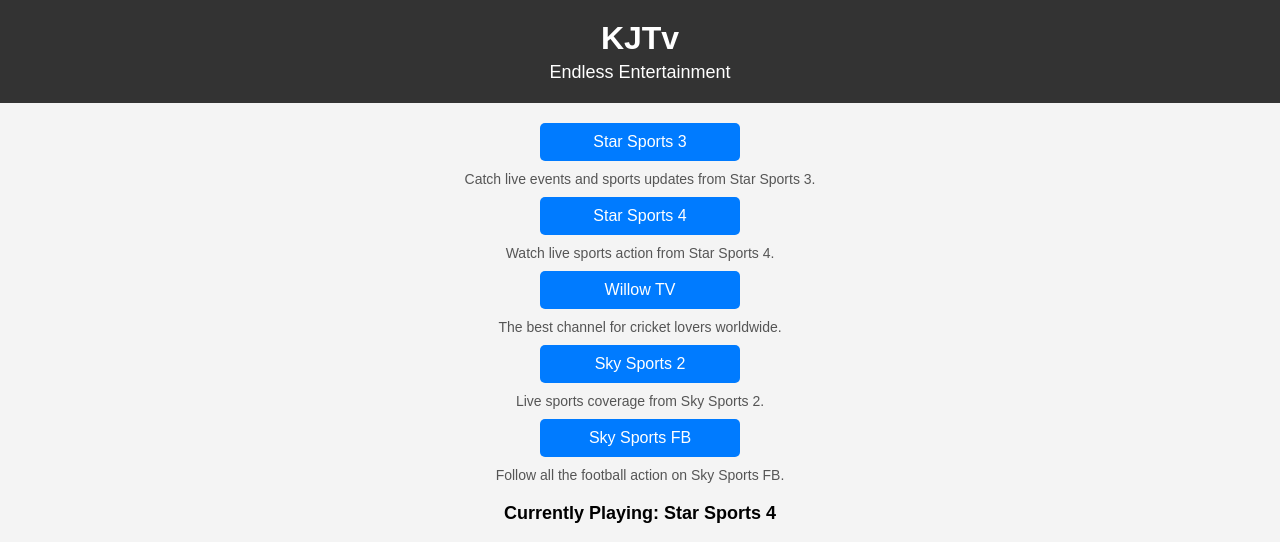
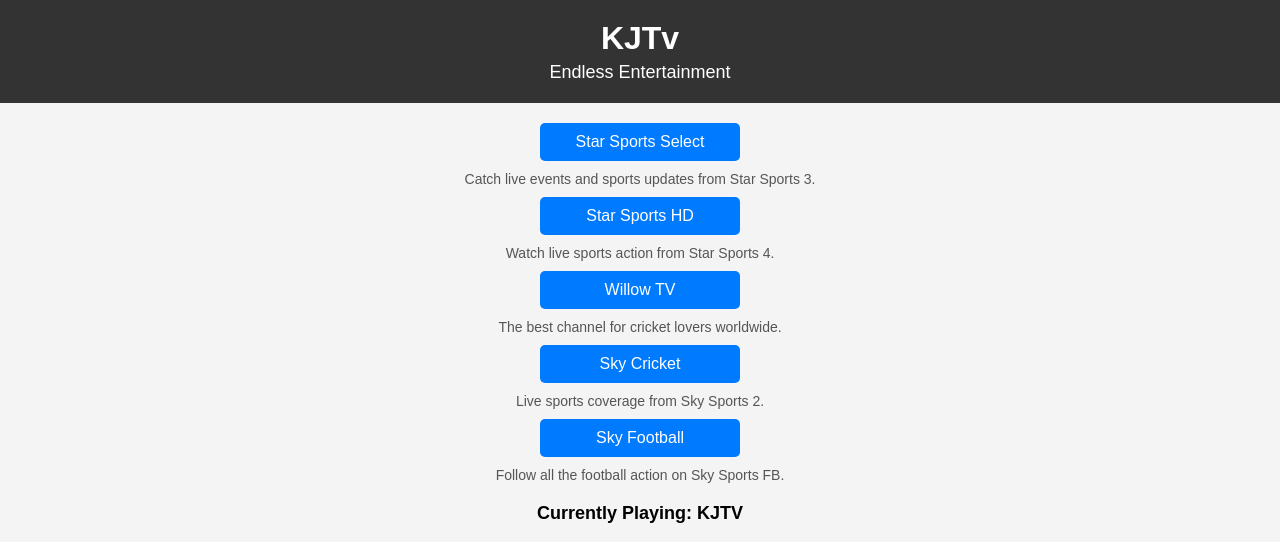
Before and after one commit to harirnb/hari.github.io, a plain HTML site: page hh.html in a window 1280 px wide. Shown: the top 542 px of the page. Drawn offline with Linux system fonts and the light colour scheme.

Commit message:
kjtv.html

```diff
--- a/hh.html
+++ b/hh.html
@@ -131,24 +131,24 @@
     </header>
 
     <div class="button-container">
-        <button onclick="changeChannel('Star Sports 3', 'https://cdn.crichdplays.ru/embed2.php?id=starsp3')">Star Sports 3</button>
+        <button onclick="changeChannel('Star Sports 3', 'https://cdn.crichdplays.ru/embed2.php?id=starsp3')">Star Sports Select</button>
         <p class="description">Catch live events and sports updates from Star Sports 3.</p>
 
-        <button onclick="changeChannel('Star Sports 4', 'https://cdn.crichdplays.ru/embed2.php?id=starsp4')">Star Sports 4</button>
+        <button onclick="changeChannel('Star Sports 4', 'https://cdn.crichdplays.ru/embed2.php?id=starsp4')">Star Sports HD</button>
         <p class="description">Watch live sports action from Star Sports 4.</p>
 
         <button onclick="changeChannel('Willow TV', 'https://cdn.crichdplays.ru/embed2.php?id=willow')">Willow TV</button>
         <p class="description">The best channel for cricket lovers worldwide.</p>
 
-        <button onclick="changeChannel('Sky Sports 2', 'https://cdn.crichdplays.ru/embed2.php?id=skysp2')">Sky Sports 2</button>
+        <button onclick="changeChannel('Sky Sports 2', 'https://cdn.crichdplays.ru/embed2.php?id=skysp2')">Sky Cricket</button>
         <p class="description">Live sports coverage from Sky Sports 2.</p>
 
-        <button onclick="changeChannel('Sky Sports FB', 'https://cdn.crichdplays.ru/embed2.php?id=skyfb')">Sky Sports FB</button>
+        <button onclick="changeChannel('Sky Sports FB', 'https://cdn.crichdplays.ru/embed2.php?id=skyfb')">Sky Football</button>
         <p class="description">Follow all the football action on Sky Sports FB.</p>
     </div>
 
     <div class="current-channel">
-        Currently Playing: <span id="currentChannel">Star Sports 4</span>
+        Currently Playing: <span id="currentChannel">KJTV</span>
     </div>
 
     <div class="video-container">
```
